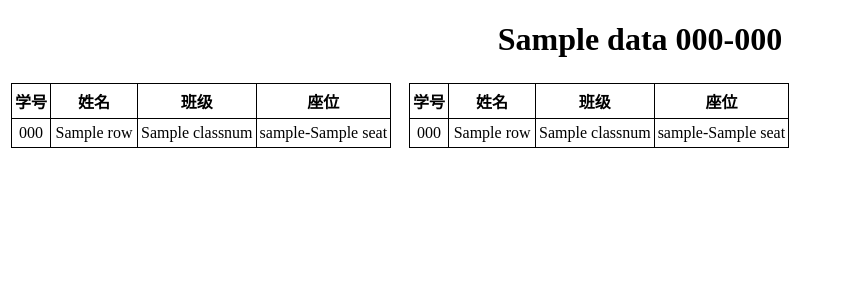
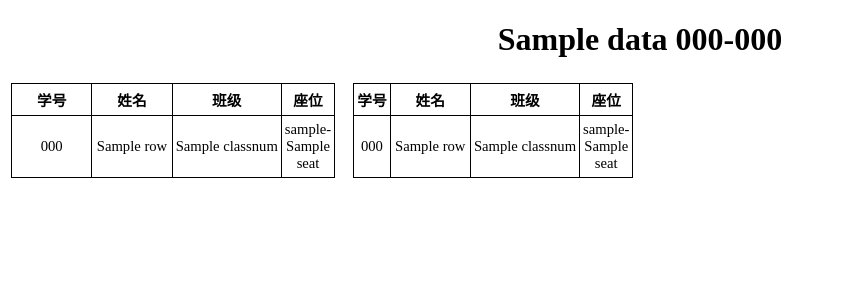
Before and after one commit to liling/randseats, a Django app: template templates/seats/report_roomseat_html2c.html in a window 1280 px wide. Shown: the top 300 px of the page, without its empty margins (0-841 px from the left). Run offline with Django 3.2, Linux system fonts and the light colour scheme; the template is opened without the code that fills it: most values are stand-ins (such as "Sample title", 1, 10 or a date in 2020).

Commit message:
调整报表

```diff
--- a/media/seats/report.css
+++ b/media/seats/report.css
@@ -2,7 +2,7 @@
     text-align: center;
 }
 .roomseat table.column1, .roomseat table.column2 {
-    font-size: 12pt;
+    font-size: 11pt;
     border: 1px solid black;
     border-collapse: collapse;
 }
@@ -12,8 +12,17 @@
     padding: 5px 3px;
     text-align: center;
 }
+.roomseat td.num {
+    width: 6em;
+}
 .roomseat td.name {
     width: 5em;
+}
+.roomseat td.num {
+    width: 5em;
+}
+.roomseat td.seatnum {
+    width: 3em;
 }
 .roomseat td.sign {
     width: 5em;
--- a/templates/seats/report_roomseat_html2c.html
+++ b/templates/seats/report_roomseat_html2c.html
@@ -17,9 +17,9 @@
       </tr>
       {% for row in page.column1 %}
       <tr>
-        <td>{{ row.idnumber }}</td>
+        <td class="num">{{ row.idnumber }}</td>
         <td class="name">{{ row.name }}</td>
-        <td>{{ row.classnum }}</td>
+        <td class="classnum">{{ row.classnum }}</td>
         <td class="seatnum">{{ row.room.nick }}-{{row.seat }}</td>
       </tr>
       {% endfor %}
```
